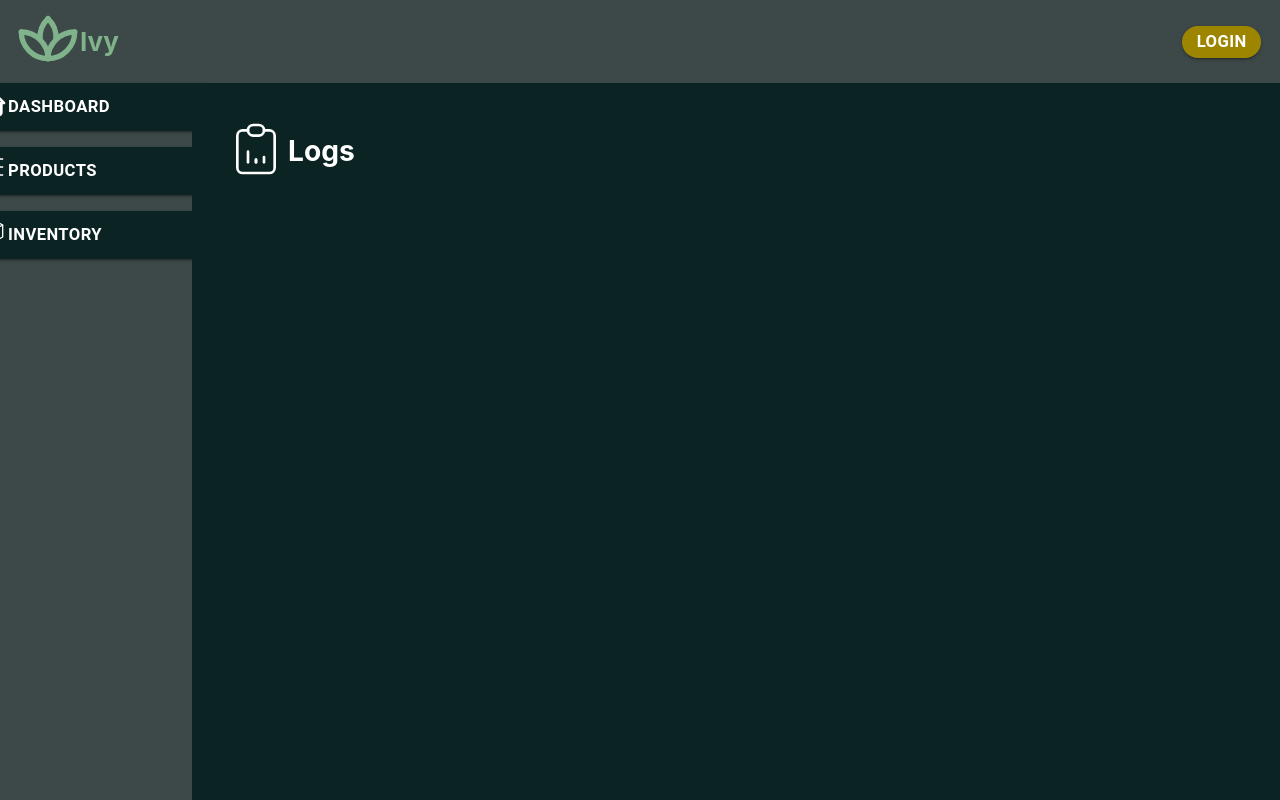
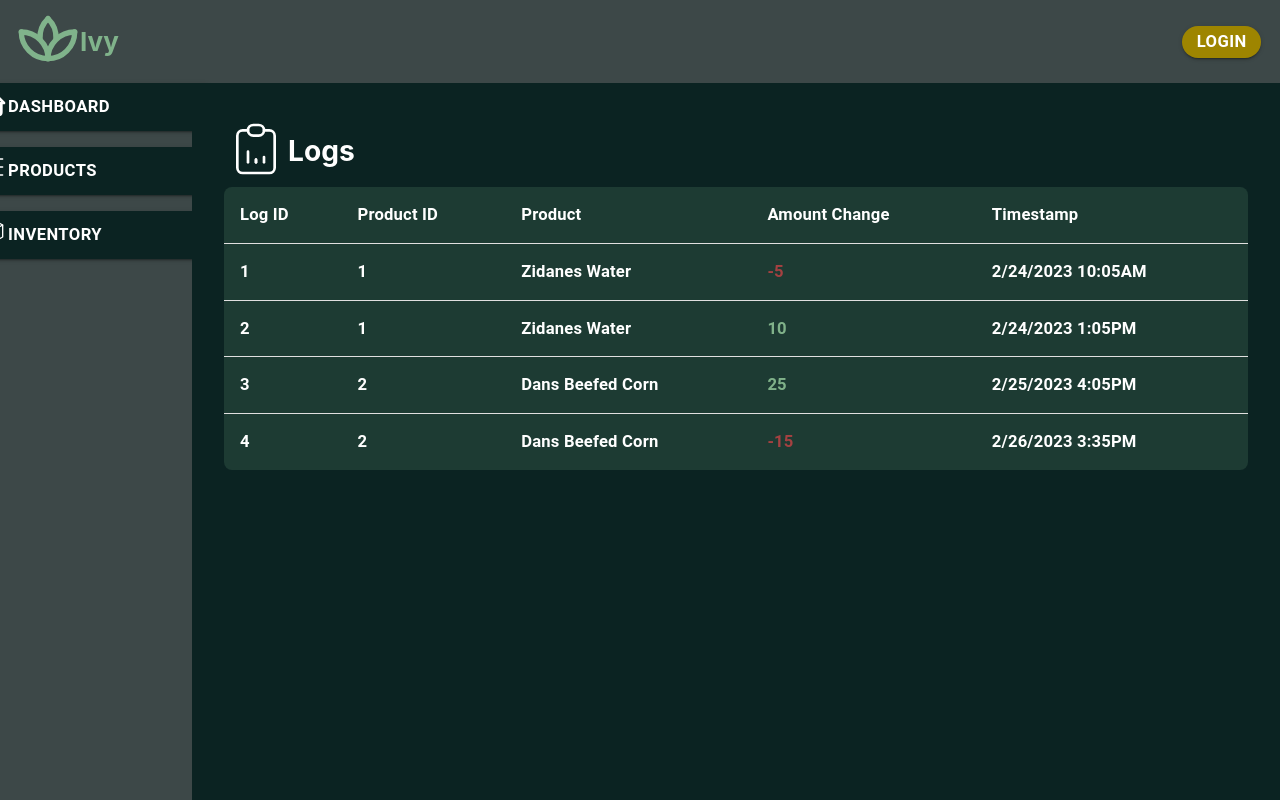
Before and after one commit to lemeow125/Ivy-Frontend, a React (Create React App) app: page /Logs in a window 1280 px wide. Built offline with nearby package versions, Linux system fonts and the light colour scheme.

Commit message:
Added design for logs page and added placeholder sample data

```diff
--- a/src/Routes/Logs/Logs.tsx
+++ b/src/Routes/Logs/Logs.tsx
@@ -1,14 +1,78 @@
 import * as React from "react";
 import LogsIcon from "../../Components/Icons/LogsIcon/LogsIcon";
 import styles from "../../styles";
+import {
+  Table,
+  TableBody,
+  TableCell,
+  TableContainer,
+  TableHead,
+  TableRow,
+} from "@mui/material";
+
+function createData(
+  id: number,
+  p_id: number,
+  p_name: string,
+  amount_changed: number,
+  timestamp: string
+) {
+  return { id, p_id, p_name, amount_changed, timestamp };
+}
+
+const sample_data = [
+  createData(1, 1, "Zidanes Water", -5, "2/24/2023 10:05AM"),
+  createData(2, 1, "Zidanes Water", +10, "2/24/2023 1:05PM"),
+  createData(3, 2, "Dans Beefed Corn", +25, "2/25/2023 4:05PM"),
+  createData(4, 2, "Dans Beefed Corn", -15, "2/26/2023 3:35PM"),
+];
 
 export default function Logs() {
+  function change_color(amount: number) {
+    if (amount > 0) {
+      return <TableCell style={styles.text_green}>{amount}</TableCell>;
+    } else {
+      return <TableCell style={styles.text_red}>{amount}</TableCell>;
+    }
+  }
   return (
     <div style={{ margin: 32, height: "100%" }}>
       <div style={styles.flex_row}>
         <LogsIcon size={8} color="white" />
         <h1 style={styles.text_large}>Logs</h1>
       </div>
+      <TableContainer
+        style={{
+          backgroundColor: "#1d3b33",
+          borderRadius: 8,
+        }}
+      >
+        <Table sx={{ minWidth: 650 }} aria-label="simple table">
+          <TableHead>
+            <TableRow>
+              <TableCell style={styles.text}>Log ID</TableCell>
+              <TableCell style={styles.text}>Product ID</TableCell>
+              <TableCell style={styles.text}>Product</TableCell>
+              <TableCell style={styles.text}>Amount Change</TableCell>
+              <TableCell style={styles.text}>Timestamp</TableCell>
+            </TableRow>
+          </TableHead>
+          <TableBody>
+            {sample_data.map((row) => (
+              <TableRow
+                key={row.id}
+                sx={{ "&:last-child td, &:last-child th": { border: 0 } }}
+              >
+                <TableCell style={styles.text}>{row.id}</TableCell>
+                <TableCell style={styles.text}>{row.p_id}</TableCell>
+                <TableCell style={styles.text}>{row.p_name}</TableCell>
+                {change_color(row.amount_changed)}
+                <TableCell style={styles.text}>{row.timestamp}</TableCell>
+              </TableRow>
+            ))}
+          </TableBody>
+        </Table>
+      </TableContainer>
     </div>
   );
 }
--- a/src/styles.tsx
+++ b/src/styles.tsx
@@ -35,6 +35,16 @@ const styles: { [key: string]: React.CSSProperties } = {
   text_extra_large: {
     fontSize: "3.2vw",
     color: "white",
+    fontWeight: "bold",
+  },
+  text_red: {
+    fontSize: "1.3vw",
+    color: "#a44141",
+    fontWeight: "bold",
+  },
+  text_green: {
+    fontSize: "1.3vw",
+    color: "#80b28a",
     fontWeight: "bold",
   },
   logo_title: {
```
